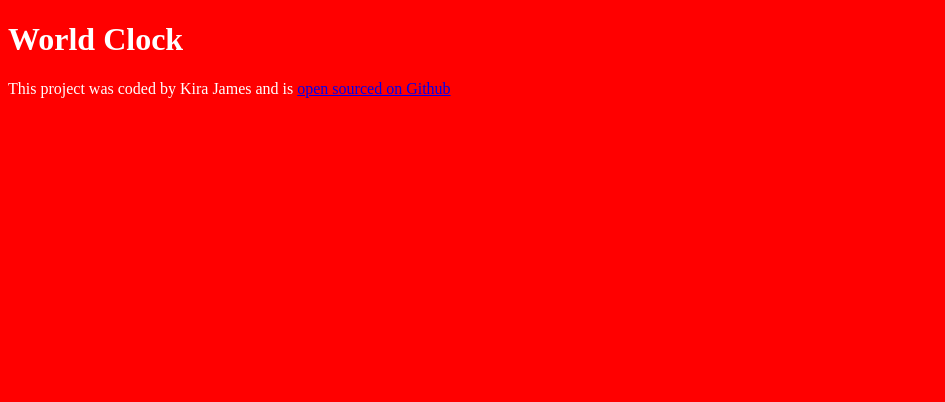
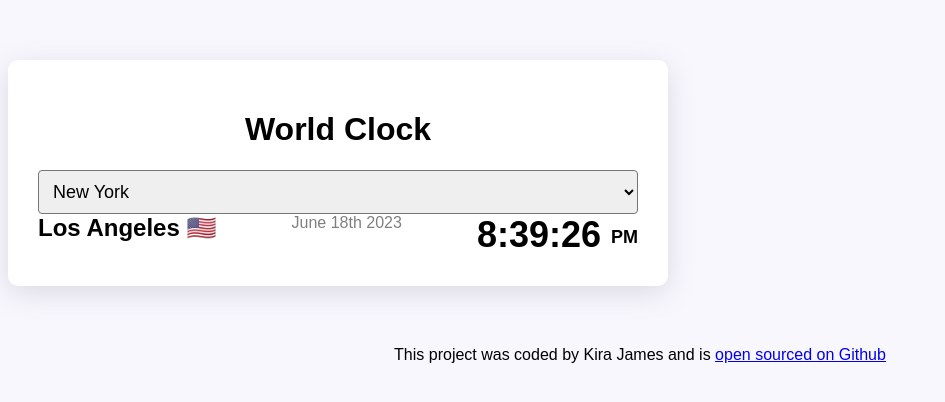
Before and after one commit to kirabjames/World-clock, a plain HTML site: page index.html in a window 1280 px wide. Shown: the whole page, without its empty margins (0-945 px from the left). Drawn offline with Linux system fonts and the light colour scheme.

Commit message:
Adding more to html

```diff
--- a/css/style.css
+++ b/css/style.css
@@ -1,4 +1,50 @@
 body {
-  background: red;
-  color: white;
+  background-color: #f9f7fe;
+  font-family: sans-serif;
+
 }
+
+.container {
+  max-width: 600px;
+  margin: 0 auto;
+  background: white;
+  padding: 30px;
+  box-shadow: rgba(100, 100, 111, 0.2) 0px 7px 29px 0px;
+  border-radius: 10px;
+  margin: 60px 0;
+}
+select {
+  display: block;
+  width: 100%;
+  padding: 10px;
+  border-radius: 4px;
+  font-size: 18px;
+}
+h1 {
+  text-align: center;
+  font-family: sans-serif
+  font-size: 36px;
+}
+
+footer {
+  text-align: center;
+}
+.city {
+  display: flex;
+  justify-content: space-between;
+}
+.time {
+  font-size: 36px;
+  font-weight: bold;
+}
+.time small {
+  font-size: 18px;
+  line-height: 36px;
+  vertical-align: middle;
+}
+h2 {
+  margin: 0;
+}
+.date {
+  opacity: 0.5;
+}
--- a/index.html
+++ b/index.html
@@ -7,7 +7,24 @@
     <title>World Clock- Kira James</title>
   </head>
   <body>
+    <div class="container">
     <h1>World Clock</h1>
+
+    <select>
+        option value=""Select a city..</option>
+        option value="">London</option>
+        <option value="">New York</option>
+        <option value="">Auckland</option>
+    </select>
+
+    <div class="city">
+    <h2>Los Angeles  🇺🇸 </h2>
+    <div class="date">June 18th 2023</div>
+    <div class="time">8:39:26 <small> PM </small></div>
+    </div>
+    </div>
+
+    </body>
     <footer>
       This project was coded by Kira James and is
       <a href="https://github.com/kirabjames/World-clock" target="_blank">
```
